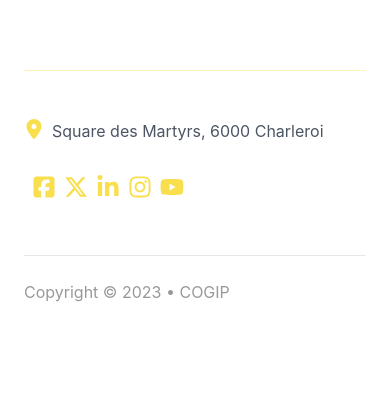
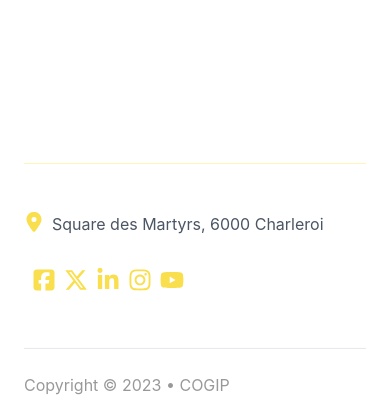
Before and after one commit to antoinel74/COGIP, a React (Vite) app: page /companies/1 in a window 390 px wide. Shown: the part 431-841 px from the top of the page. Built offline with nearby package versions, Linux system fonts and the light colour scheme; no server answers.

Commit message:
sitcky footer

```diff
--- a/src/components/Footer.jsx
+++ b/src/components/Footer.jsx
@@ -3,7 +3,7 @@ import { Link } from "react-router-dom";
 
 export const Footer = () => {
   return (
-    <div className="w-full px-6 md:px-20">
+    <div className="w-full px-6 md:px-20 sticky top-[100vh]">
       <span className="border-t block border-solid border-[#f9de4e] w-full my-2 md:my-12 opacity-40"></span>
       <div className="flex pt-4">
         <div className="w-1/2 hidden md:block">
--- a/src/routes/App.jsx
+++ b/src/routes/App.jsx
@@ -5,13 +5,13 @@ import { Outlet } from "react-router-dom";
 
 function App() {
   return (
-    <>
+    <main className="min-h-screen">
       <Navbar />
       <div id="detail">
         <Outlet />
       </div>
       <Footer />
-    </>
+    </main>
   );
 }
 
```
